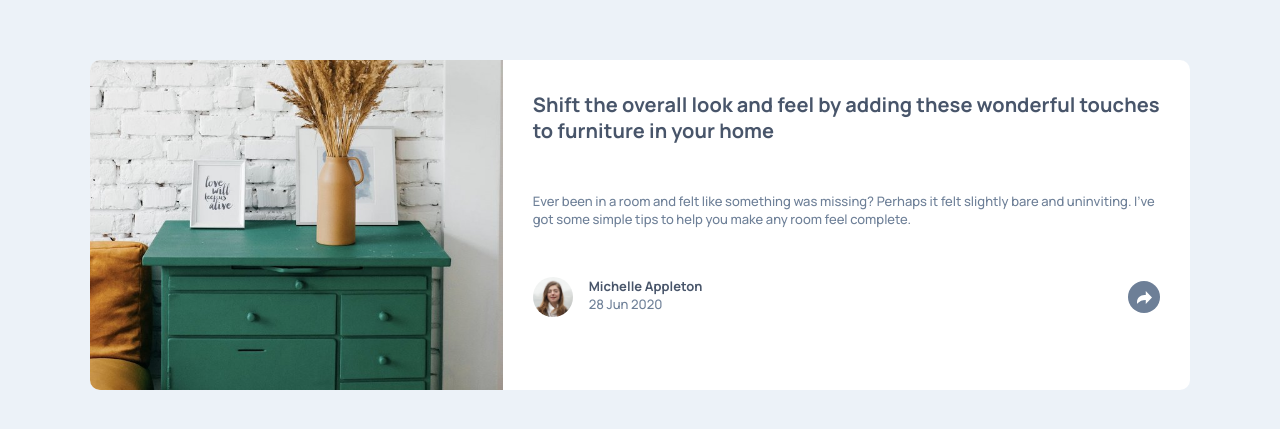
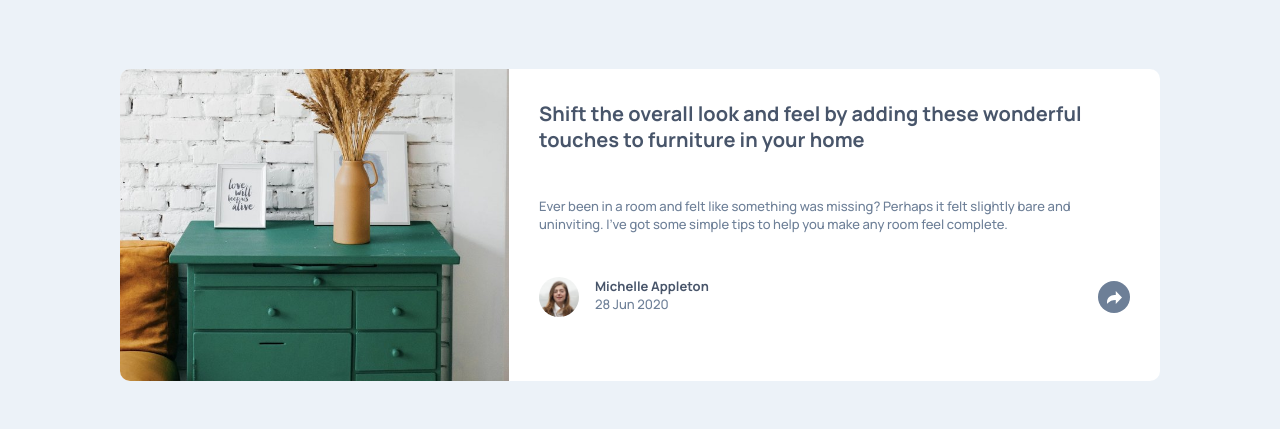
Before and after one commit to dev-ethanjohn/article-preview-component, a plain HTML site: page index.html in a window 1280 px wide. Shown: the part 175-604 px from the top of the page. Drawn offline with Linux system fonts and the light colour scheme.

Commit message:
fix image position on tablet to left

```diff
--- a/styles.css
+++ b/styles.css
@@ -88,7 +88,7 @@ main {
 
 article {
   background-color: hsl(var(--clr-white));
-  margin-inline: clamp(24px, 7vw, 120px);
+  margin-inline: clamp(24px, 10vw, 120px);
   border-radius: 10px;
   overflow: hidden;
 }
@@ -169,6 +169,7 @@ button {
   }
   article {
     display: flex;
+    margin-inline: clamp(80px, 12vw, 120px);
   }
 
   .article-container {
@@ -183,6 +184,7 @@ button {
     width: 100%;
     height: 100%;
     object-fit: cover;
+    object-position: left;
   }
 
   .cta-container nav {
```
